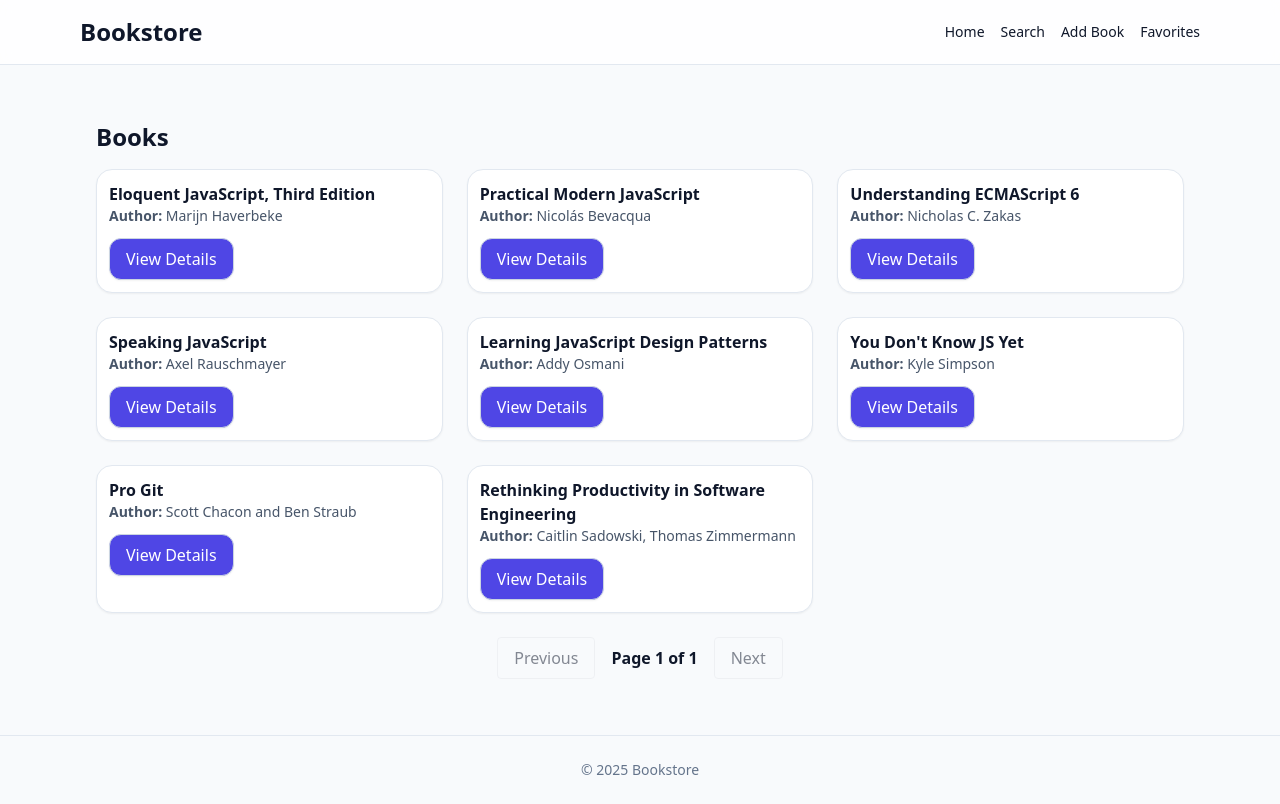
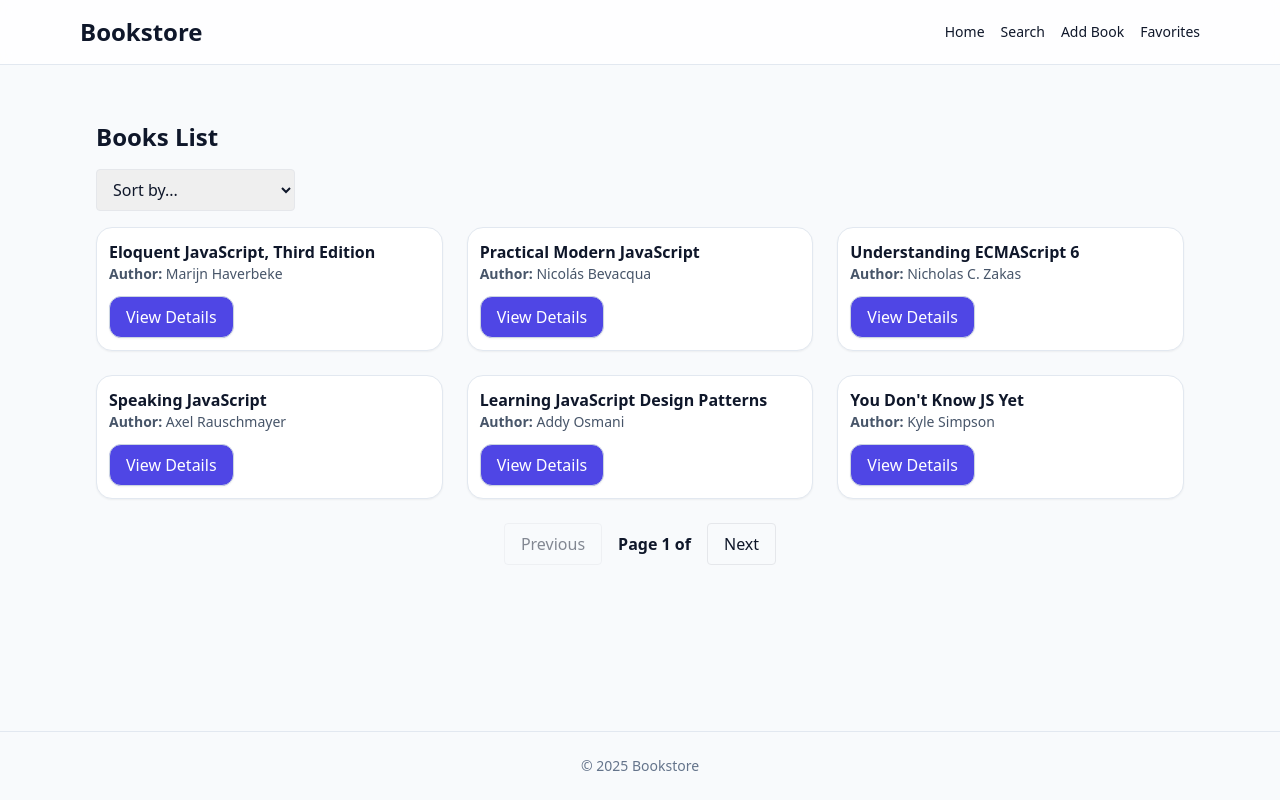
Before and after one commit to ptzivaras/BookStore, a React (Vite) app in the folder bookstore/: page /books in a window 1280 px wide. Built offline with nearby package versions, Linux system fonts and the light colour scheme.

Commit message:
sorting in BooksList & InitSpinner(dont add yet)
"Title / Author / Rating / Year"
dropdown for sorting

```diff
--- /dev/null
+++ b/bookstore/src/components/LoadingOverlay.jsx
@@ -0,0 +1,7 @@
+export default function LoadingOverlay() {
+  return (
+    <div className="fixed inset-0 flex items-center justify-center bg-black/40 backdrop-blur-sm z-50">
+      <div className="w-16 h-16 border-4 border-white border-t-transparent rounded-full animate-spin"></div>
+    </div>
+  );
+}
--- /dev/null
+++ b/bookstore/src/context/LoadingContext.jsx
@@ -0,0 +1,20 @@
+import { createContext, useContext, useState } from "react";
+
+const LoadingContext = createContext();
+
+export function LoadingProvider({ children }) {
+  const [loading, setLoading] = useState(false);
+
+  const showLoading = () => setLoading(true);
+  const hideLoading = () => setLoading(false);
+
+  return (
+    <LoadingContext.Provider value={{ loading, showLoading, hideLoading }}>
+      {children}
+    </LoadingContext.Provider>
+  );
+}
+
+export function useLoading() {
+  return useContext(LoadingContext);
+}
--- a/bookstore/src/pages/BooksList.jsx
+++ b/bookstore/src/pages/BooksList.jsx
@@ -1,45 +1,96 @@
-import React, { useEffect, useState } from "react";
+import { useEffect, useState } from "react";
 import BookCard from "../components/BookCard";
 import Pagination from "../components/Pagination";
 import { fetchBooks } from "../services/api";
 
-const BookList = () => {
+const BooksList = () => {
   const [books, setBooks] = useState([]);
+  const [filteredBooks, setFilteredBooks] = useState([]);
+  const [sortOption, setSortOption] = useState("");
   const [currentPage, setCurrentPage] = useState(1);
-  const booksPerPage = 9;
+  const pageSize = 6;
 
   useEffect(() => {
     const loadBooks = async () => {
-      const data = await fetchBooks();
-      setBooks(data);
+      try {
+        const data = await fetchBooks();
+        setBooks(data);
+        setFilteredBooks(data);
+      } catch (error) {
+        console.error("Failed to fetch books:", error);
+      }
     };
-
     loadBooks();
   }, []);
 
-  const totalPages = Math.ceil(books.length / booksPerPage);
+  // Sorting logic
+  const handleSort = (option) => {
+    setSortOption(option);
 
-  const start = (currentPage - 1) * booksPerPage;
-  const end = start + booksPerPage;
-  const visibleBooks = books.slice(start, end);
+    let sorted = [...books];
+
+    switch (option) {
+      case "title":
+        sorted.sort((a, b) => a.title.localeCompare(b.title));
+        break;
+      case "author":
+        sorted.sort((a, b) => a.author.localeCompare(b.author));
+        break;
+      case "rating":
+        sorted.sort((a, b) => b.rating - a.rating);
+        break;
+      case "year":
+        sorted.sort((a, b) => b.year - a.year);
+        break;
+      default:
+        sorted = [...books];
+        break;
+    }
+
+    setFilteredBooks(sorted);
+    setCurrentPage(1);
+  };
+
+  // Pagination logic
+  const indexOfLast = currentPage * pageSize;
+  const indexOfFirst = indexOfLast - pageSize;
+  const pageBooks = filteredBooks.slice(indexOfFirst, indexOfLast);
 
   return (
     <div className="container mx-auto px-4 py-6">
-      <h1 className="text-2xl font-bold mb-4">Books</h1>
+      <h1 className="text-2xl font-bold mb-4">Books List</h1>
 
-      <div className="grid grid-cols-1 sm:grid-cols-2 md:grid-cols-3 gap-6">
-        {visibleBooks.map((book) => (
+      {/* Sorting dropdown */}
+      <div className="mb-4">
+        <select
+          value={sortOption}
+          onChange={(e) => handleSort(e.target.value)}
+          className="border px-3 py-2 rounded"
+        >
+          <option value="">Sort by...</option>
+          <option value="title">Title (A-Z)</option>
+          <option value="author">Author (A-Z)</option>
+          <option value="rating">Rating (High → Low)</option>
+          <option value="year">Year (New → Old)</option>
+        </select>
+      </div>
+
+      {/* Books grid */}
+      <div className="grid grid-cols-1 sm:grid-cols-2 lg:grid-cols-3 gap-6">
+        {pageBooks.map((book) => (
           <BookCard key={book.id} book={book} />
         ))}
       </div>
 
+      {/* Pagination */}
       <Pagination
         currentPage={currentPage}
-        totalPages={totalPages}
-        onPageChange={setCurrentPage}
+        totalItems={filteredBooks.length}
+        pageSize={pageSize}
+        onPageChange={(page) => setCurrentPage(page)}
       />
     </div>
   );
 };
 
-export default BookList;
+export default BooksList;
```
